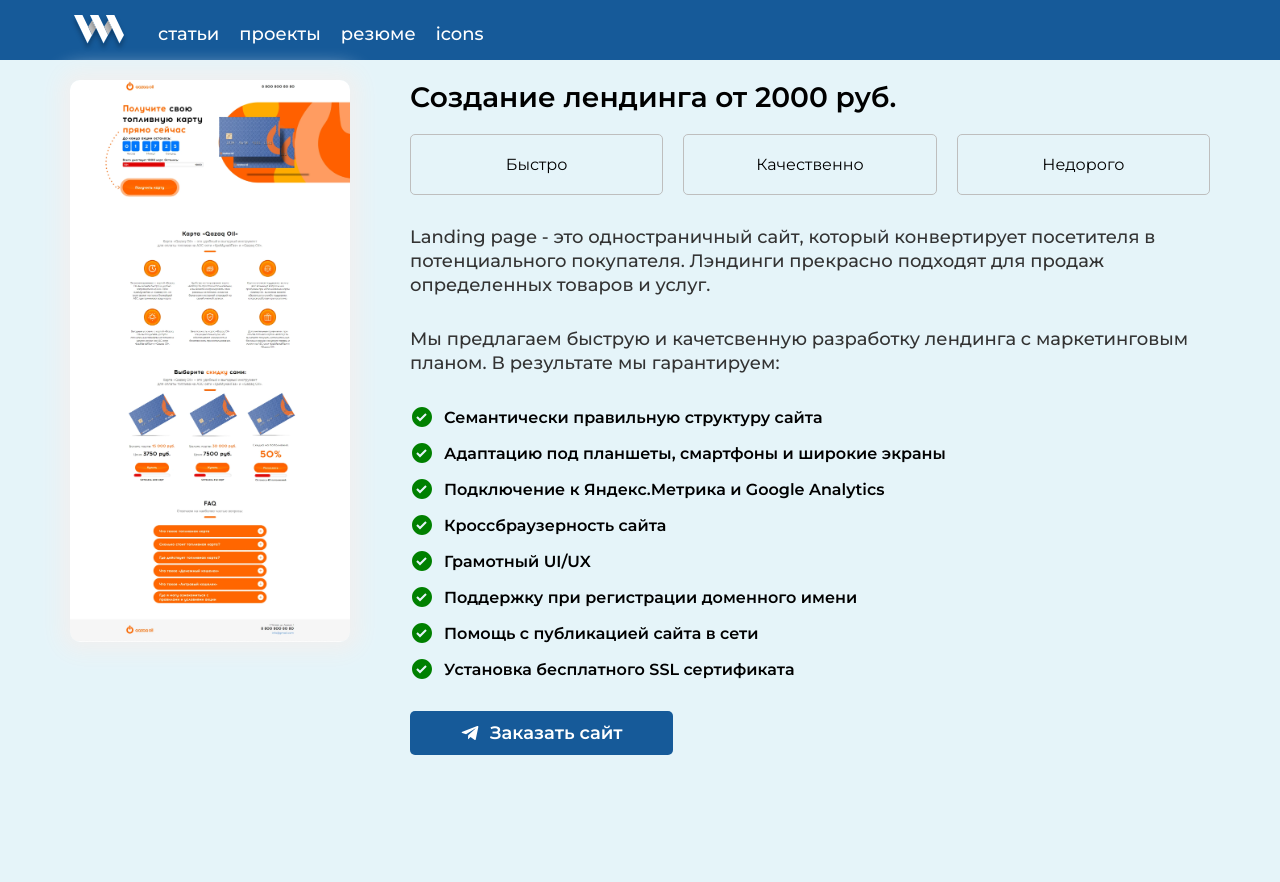
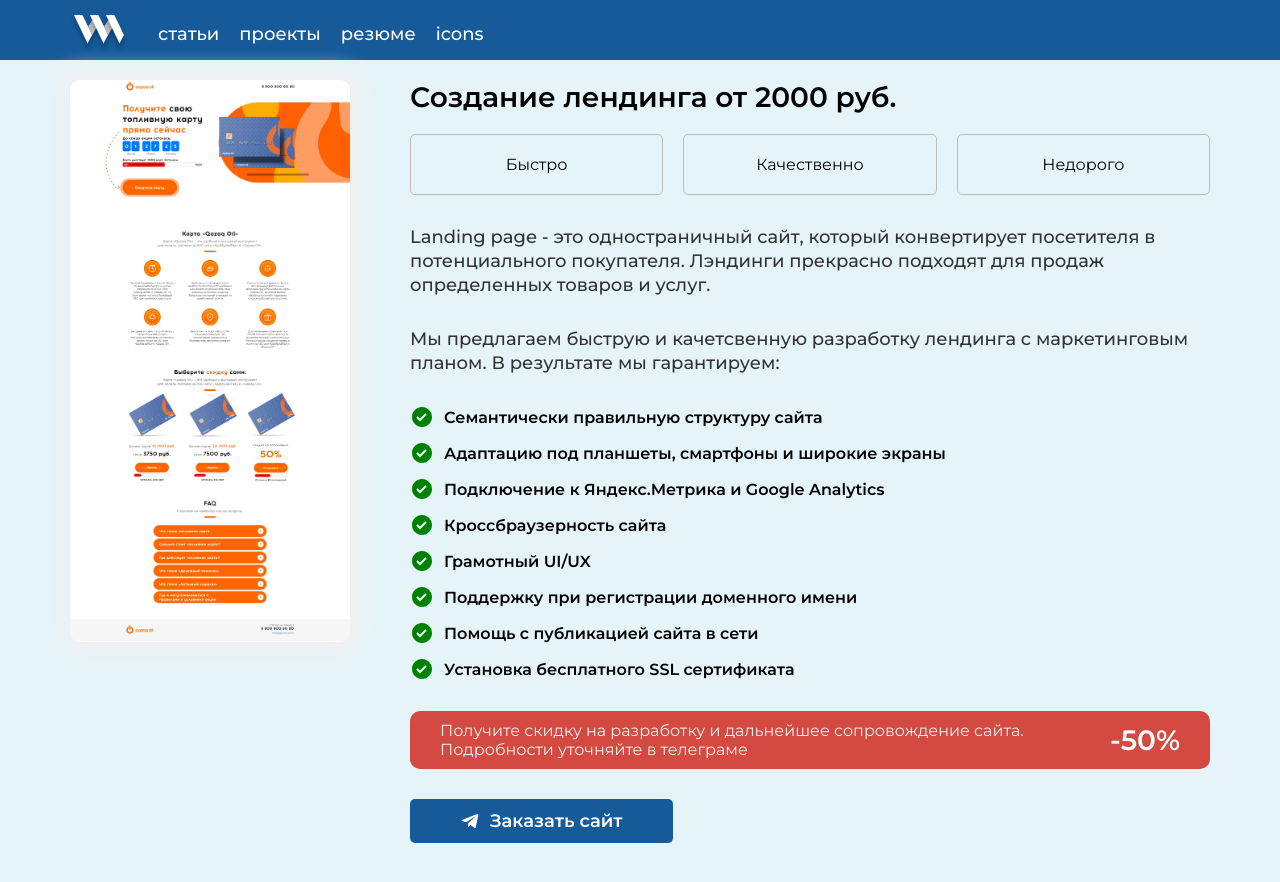
Before and after one commit to ErlanAkimov/web-assist, a Next.js app: page /landing in a window 1280 px wide. Shown: the top 882 px of the page. Built offline with nearby package versions, Linux system fonts and the light colour scheme; a web font is replaced by a local one.

Commit message:
add sale group

```diff
--- a/src/pages/landing.tsx
+++ b/src/pages/landing.tsx
@@ -66,6 +66,13 @@ const LandingPage: NextPage = () => {
                                 }
                             </ul>
 
+                            <div className={styles.sale}>
+                                <p className={styles.sale_text}>
+                                    Получите скидку на разработку и дальнейшее сопровождение сайта. Подробности уточняйте в телеграме
+                                </p>
+                                <div className={styles.title}>-50%</div>
+                            </div>
+
                             <form action="" className={styles.form}>
                                 {/* <input className={styles.callback_input} type="text" placeholder='Введите ваше имя' />
                                 <input className={styles.callback_input} type="text" placeholder='Номер телефона' />
--- a/src/styles/landing.module.scss
+++ b/src/styles/landing.module.scss
@@ -256,6 +256,25 @@
     }
 }
 
+.sale {
+    margin-top: 30px;
+    background-color: rgb(212, 74, 64);
+    border-radius: 10px;
+    padding: 10px 30px;
+    display: flex;
+    align-items: center;
+    justify-content: space-between;
+
+    .sale_text {
+        color: #f0f0f0;
+        max-width: 720px;
+    }
+
+    .title {
+        color: white;
+    }
+}
+
 @media screen and (max-width: 1439px) {
     .main_img_block {
         min-width: 280px;
```
